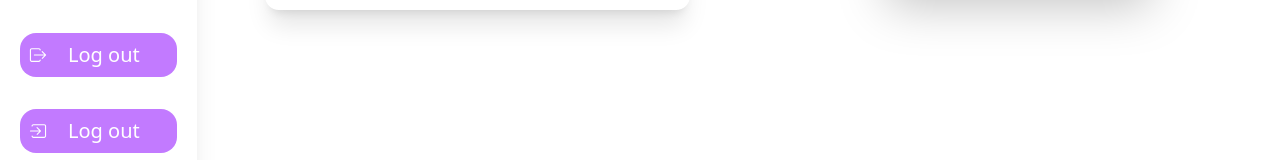
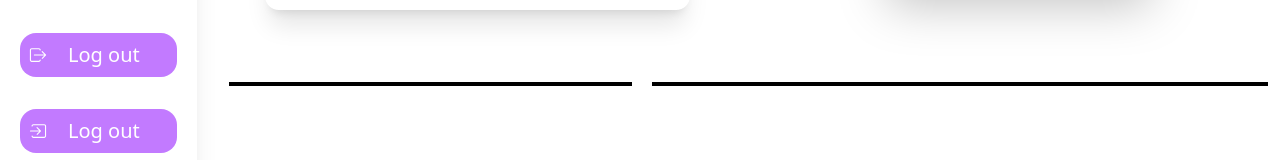
Before and after one commit to mouiz-youb/Mini-Dashboard, a React (Vite) app: page / in a window 1280 px wide. Shown: the part 536-696 px from the top of the page. Built offline with nearby package versions, Linux system fonts and the light colour scheme.

Commit message:
the second section is done and the next section product

```diff
--- /dev/null
+++ b/src/components/AdminSection3.tsx
@@ -0,0 +1,15 @@
+import React from "react";
+import AiEngent from "./AiEngent";
+
+function AdminSection3() {
+  return (
+    <div className="flex justify-center items-center flex-col gap-5 md:grid md:grid-cols-5 md:grid-rows-1 w-full p-3">
+      <div className="flex justify-center items-center flex-col md:col-start-1 md:col-end-3 md:row-start-1 md:row-end-1 border-2">
+        <AiEngent />
+      </div>
+      <div className="flex justify-center items-center flex-col md:col-start-3 md:col-end-6 md:row-start-1 md:row-end-1 border-2"></div>
+    </div>
+  );
+}
+
+export default AdminSection3;
--- /dev/null
+++ b/src/components/AiEngent.tsx
@@ -0,0 +1,9 @@
+import React from "react";
+
+function AiEngent() {
+  return (
+    <div className="flex justify-center items-center flex-col gap-4 "></div>
+  );
+}
+
+export default AiEngent;
--- a/src/pages/Admin.tsx
+++ b/src/pages/Admin.tsx
@@ -5,6 +5,7 @@ import AdminSectionOne from "../components/AdminSectionOne";
 import NavTwo from "../components/NavTwo";
 import Chart2 from "../components/Chart2";
 import AdminSectionTwo from "../components/AdminSectionTwo";
+import AdminSection3 from "../components/AdminSection3";
 function Admin() {
   return (
     <div className="flex justify-center items-center flex-col gap-3  text-[15px] md:text-xl  w-full  ">
@@ -13,6 +14,7 @@ function Admin() {
       <AdminSectionOne />
       {/* <AdminSectionTwoX /> */}
       <AdminSectionTwo />
+      <AdminSection3 />
       {/* <Chart2 /> */}
     </div>
   );
```
